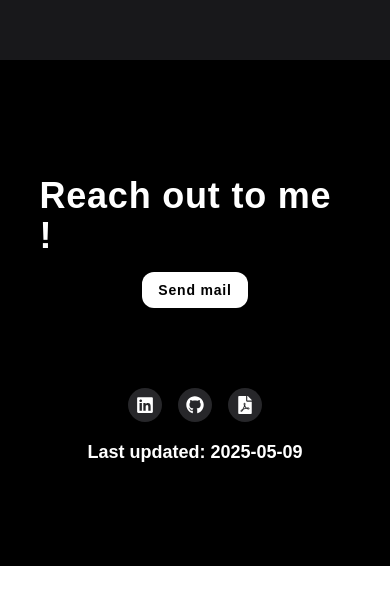
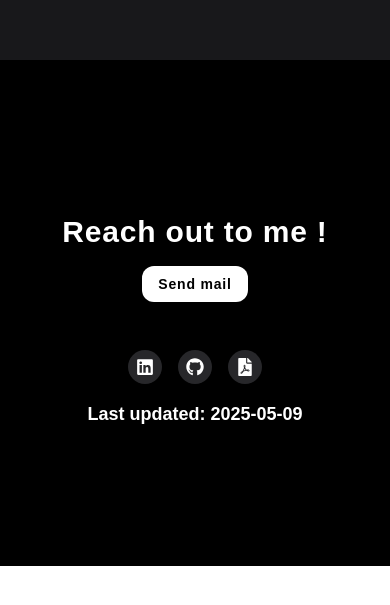
Before and after one commit to raiasim93/my-portfolio, a Next.js app: page / in a window 390 px wide. Shown: the part 3967-4572 px from the top of the page. Built offline with nearby package versions, Linux system fonts and the light colour scheme.

Commit message:
Hotfix: Fix gap issue and hover on smaller screens

```diff
--- a/src/components/partials/FooterSection.tsx
+++ b/src/components/partials/FooterSection.tsx
@@ -22,7 +22,7 @@ const FooterSection = () => {
   }
   return (
     <section
-      className='min-h-[60vh] px-[6vw] 2xl:px-[16vw] flex flex-col gap-y-16 lg:gap-y-32 justify-center items-center  bg-black cursor-pointer'>
+      className='min-h-[60vh] px-[6vw] 2xl:px-[16vw] flex flex-col gap-y-8 lg:gap-y-32 justify-center items-center  bg-black cursor-pointer'>
       <div className={`tracking-wider font-extrabold w-full flex flex-col gap-y-4 justify-center items-center`}
       >
         <div onClick={handleSectionClick}
@@ -37,9 +37,11 @@ const FooterSection = () => {
           </div>
         </div>
         <div className='p-4 flex flex-col justify-between lg:hidden'>
-          <h2 className='text-4xl'> Reach out to me ! </h2>
+          <h2 className='text-3xl'> Reach out to me ! </h2>
           <div className='flex justify-center'>
-          <button onClick={handleButtonClick} className='sm:flex lg:hidden bg-white text-black text-sm py-2 px-4 rounded-xl mt-4'> Send mail   </button>
+          <button onClick={handleButtonClick}
+            className='sm:flex lg:hidden bg-white hover:bg-gray-500 hover:text-white text-black text-sm py-2 px-4 rounded-xl mt-4 cursor-pointer hover:shadow-2xl  hover:shadow-zinc-400 hover:duration-200 hover:transition-all'>
+              Send mail   </button>
           </div>
         </div>
 
@@ -54,19 +56,19 @@ const FooterSection = () => {
           <a href='https://www.linkedin.com/in/asim-rai-30a170285/'
               target='_blank'
               rel='noopener noreferrer'
-              className='p-2  rounded-full bg-zinc-800 hover:scale-125 hover:bg-zinc-700 hover:transform hover:duration-100'>
+              className='p-2  rounded-full bg-zinc-800 hover:scale-125 hover:bg-zinc-700 hover:transform hover:transition-all hover:duration-100'>
             <FaLinkedin className='text-lg lg:text-2xl' />
           </a>
           <a href='https://github.com/raiasim93/'
             target='_blank'
             rel='noopener noreferrer'
-             className='p-2  rounded-full bg-zinc-800 hover:scale-125 hover:bg-zinc-700 hover:transform hover:duration-100'>
+             className='p-2  rounded-full bg-zinc-800 hover:scale-125 hover:bg-zinc-700 hover:transform hover:transition-all hover:duration-100'>
             <FaGithub className='text-lg lg:text-2xl' />
           </a>
           <a href='/AsimResume.pdf'
              target='_blank'
              rel='noopener noreferrer'
-             className='p-2  rounded-full bg-zinc-800 hover:scale-125 hover:bg-zinc-700 hover:transform hover:duration-100'>
+             className='p-2  rounded-full bg-zinc-800 hover:scale-125 hover:bg-zinc-700 hover:transform hover:transition-all hover:duration-100'>
             <FaFilePdf className='text-lg lg:text-2xl' />
           </a>
         </div>
```
